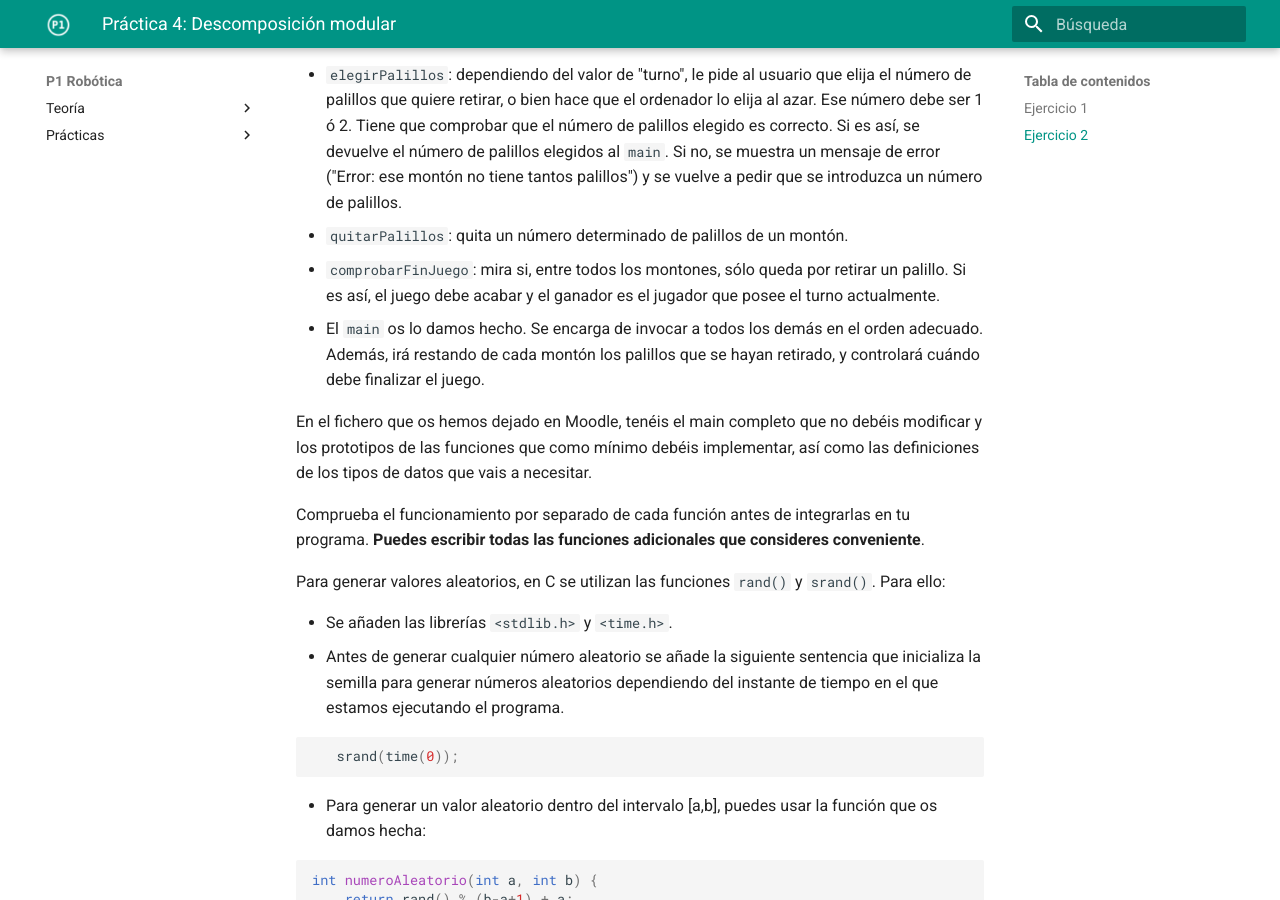
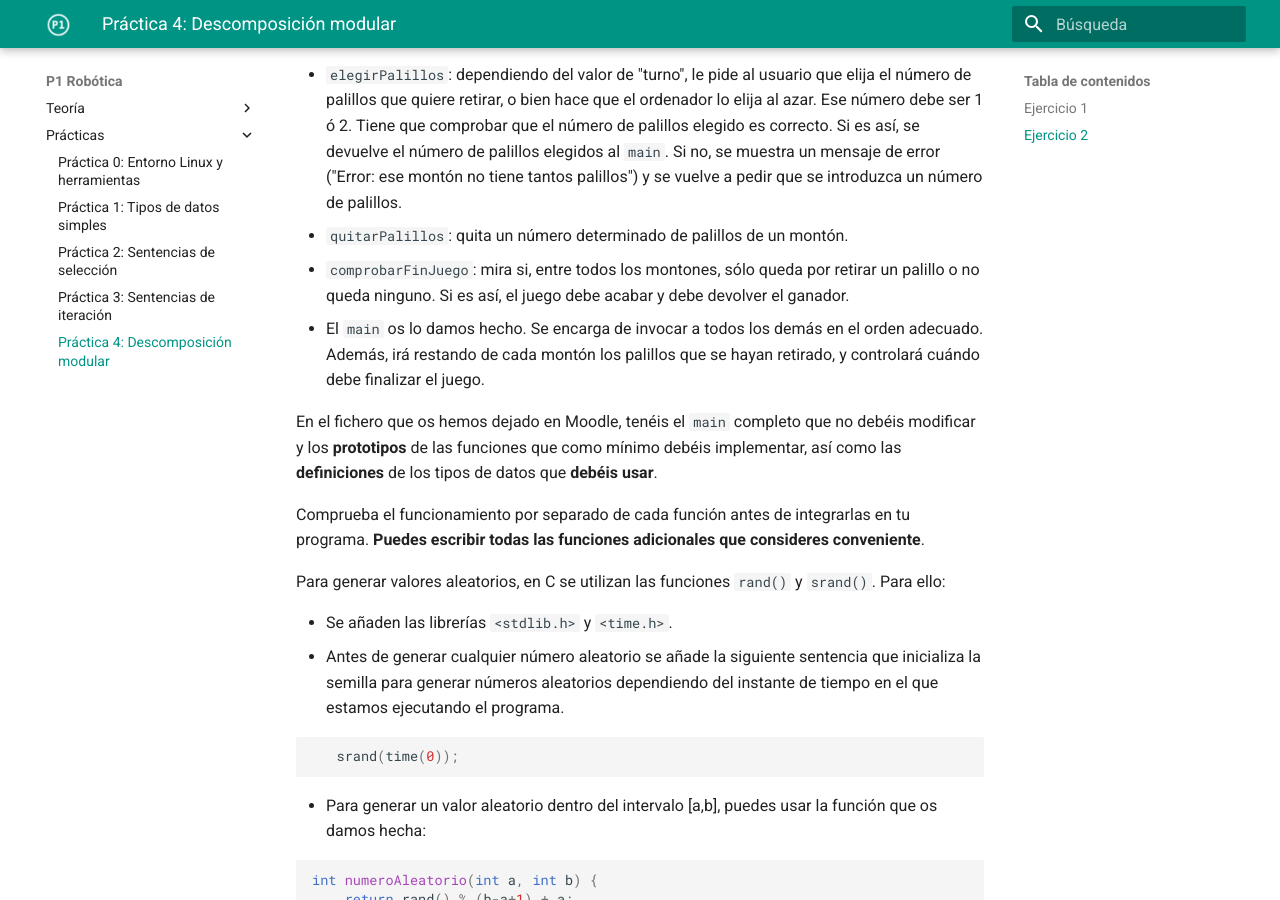
Before and after one commit to cpomares/p1-robotica, an MkDocs documentation site: the page built from docs/Practicas/practica04/practica04.md, in a window 1280 px wide and 900 px high, scrolled down 3590 px. Built offline with MkDocs 1.6.1 and Material for MkDocs 9.7.7, drawn with Linux system fonts in a browser that asks for light colours.

Commit message:
práctica 4

```diff
--- a/docs/Practicas/practica04/practica04.md
+++ b/docs/Practicas/practica04/practica04.md
@@ -157,11 +157,11 @@ Las funciones que **como mínimo** debes crear son:
 - `elegirMonton`: dependiendo del parámetro "turno", se encargará de pedir al usuario que elija un montón, o bien de lograr que el ordenador elija un motón al azar. Después, comprueba si el montón elegido es correcto. Si es así, devuelve el montón elegido al `main`. Si no, mostrará un mensaje de error ("Error: ese montón ya no tiene palillos") y volverá a pedir que se elija un montón.
 - `elegirPalillos`: dependiendo del valor de "turno", le pide al usuario que elija el número de palillos que quiere retirar, o bien hace que el ordenador lo elija al azar. Ese número debe ser 1 ó 2. Tiene que comprobar que el número de palillos elegido es correcto. Si es así, se devuelve el número de palillos elegidos al `main`. Si no, se muestra un mensaje de error ("Error: ese montón no tiene tantos palillos") y se vuelve a pedir que se introduzca un número de palillos.
 - `quitarPalillos`: quita un número determinado de palillos de un montón.
-- `comprobarFinJuego`: mira si, entre todos los montones, sólo queda por retirar un palillo. Si es así, el juego debe acabar y el ganador es el jugador que posee el turno actualmente.
+- `comprobarFinJuego`: mira si, entre todos los montones, sólo queda por retirar un palillo o no queda ninguno. Si es así, el juego debe acabar y debe devolver el ganador.
 - El `main` os lo damos hecho. Se encarga de invocar a todos los demás en el orden adecuado. Además, irá restando de cada montón los palillos que se hayan retirado, y controlará cuándo debe finalizar el juego.
 
 
-En el fichero que os hemos dejado en Moodle, tenéis el main completo que no debéis modificar y los prototipos de las funciones que como mínimo debéis implementar, así como las definiciones de los tipos de datos que vais a necesitar.
+En el fichero que os hemos dejado en Moodle, tenéis el `main` completo que no debéis modificar y los **prototipos** de las funciones que como mínimo debéis implementar, así como las **definiciones** de los tipos de datos que **debéis usar**.
 
 Comprueba el funcionamiento por separado de cada función antes de integrarlas en tu programa. **Puedes escribir todas las funciones adicionales que consideres conveniente**.
 
--- a/mkdocs.yml
+++ b/mkdocs.yml
@@ -12,6 +12,7 @@ nav:
    - 'Práctica 1: Tipos de datos simples': 'Practicas/practica01/practica01.md'
    - 'Práctica 2: Sentencias de selección': 'Practicas/practica02/practica02.md'
    - 'Práctica 3: Sentencias de iteración': 'Practicas/practica03/practica03.md'
+   - 'Práctica 4: Descomposición modular': 'Practicas/practica04/practica04.md'
 theme:
     language: es
     name: 'material'
```
